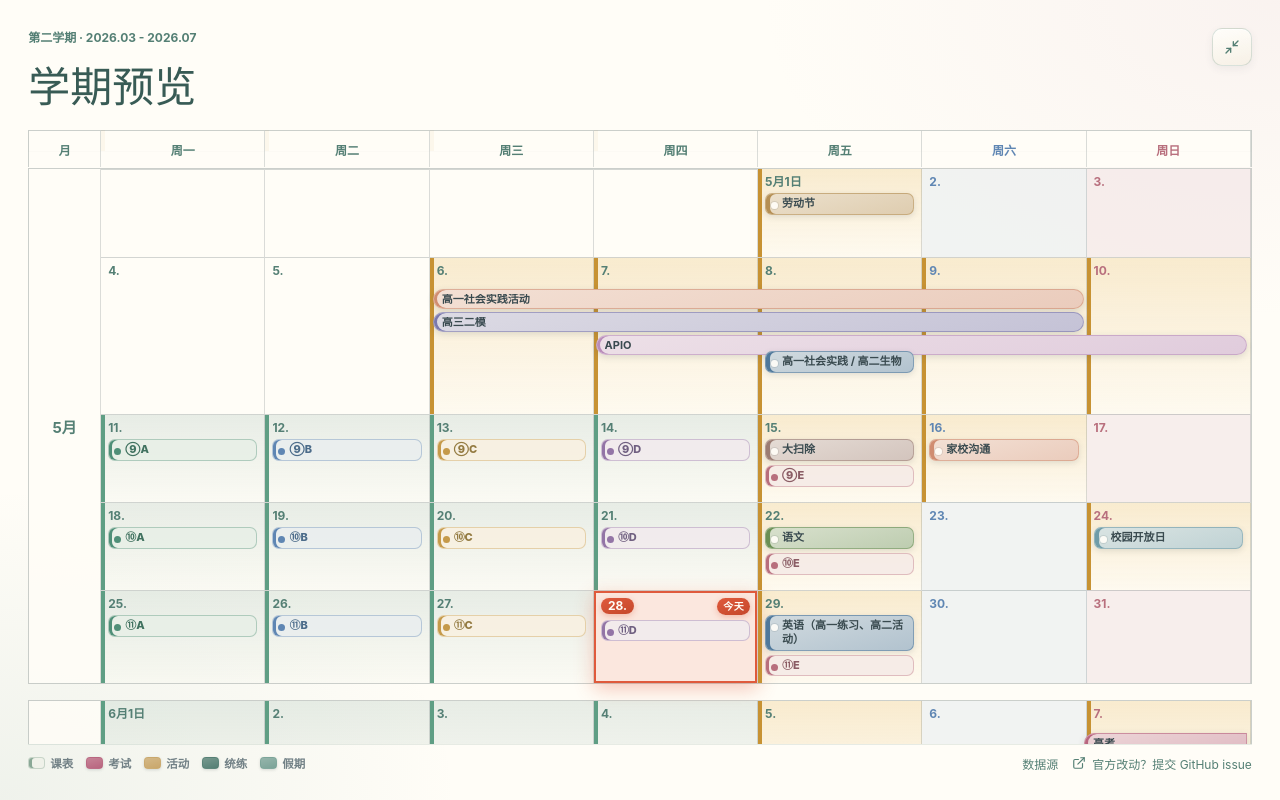
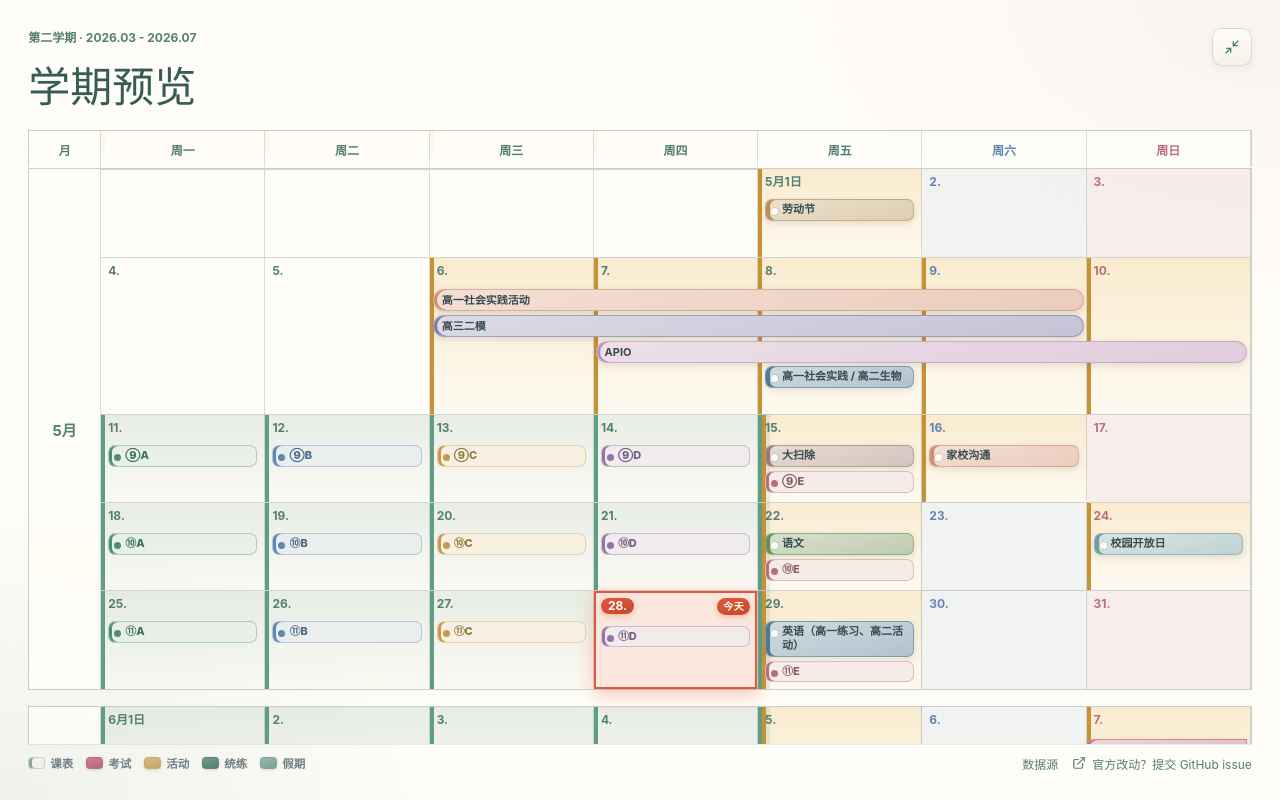
Before and after one commit to ieduer/bdfz-calendar, a React (Vite) app: page / in a window 1280 px wide. Shown: the top 800 px of the page. Built offline with nearby package versions, Linux system fonts and the light colour scheme; a web font is replaced by a local one.

Commit message:
Separate range bars from cycle chips

```diff
--- a/src/App.tsx
+++ b/src/App.tsx
@@ -338,7 +338,8 @@ function SheetDayCell({ cell, eventsByDate, stateEventsByDate, isFirstWeek = fal
     "sheet-day-cell",
     isFirstWeek ? "is-first-week" : "",
     dayEvents.length > 0 ? "has-events" : "",
-    hasActivity ? "has-activity" : hasCycle ? "has-class" : "",
+    hasCycle ? "has-class" : "",
+    hasActivity ? "has-activity" : "",
     isToday ? "is-today" : "",
     cell.weekday === 6 ? "is-saturday" : "",
     cell.weekday === 7 ? "is-sunday" : ""
@@ -579,9 +580,7 @@ export default function App() {
   }, [filteredEvents]);
   const dayCellClassNames = (arg: { date: Date }): string[] => {
     const date = fcDateText(arg.date);
-    if (activityDates.has(date)) return ["has-activity"];
-    if (classDates.has(date)) return ["has-class"];
-    return [];
+    return [classDates.has(date) ? "has-class" : "", activityDates.has(date) ? "has-activity" : ""].filter(Boolean);
   };
   const nextEvents = useMemo(() => upcomingEvents(term, today, 7), [term, today]);
   const todayEvents = useMemo(
--- a/src/styles.css
+++ b/src/styles.css
@@ -903,6 +903,14 @@ h1 {
   box-shadow: inset 4px 0 0 var(--day-activity-edge);
 }
 
+/* 同日既有跨天活动又有 A/B/C/D/E/F：保留课表绿色脊条，并加活动提示线 */
+.sheet-day-cell.has-class.has-activity {
+  background:
+    linear-gradient(90deg, rgba(95, 158, 132, 0.14) 0 12px, transparent 12px),
+    var(--day-activity-fill);
+  box-shadow: inset 4px 0 0 var(--day-class-edge), inset 8px 0 0 var(--day-activity-edge);
+}
+
 /* 今天：珊瑚红描边 + 角标 + 光晕，刻意避开课表/活动配色（放在最后，优先级压过三态底色） */
 .sheet-day-cell.is-today {
   background: var(--today-wash);
@@ -966,7 +974,7 @@ h1 {
   display: grid;
   align-content: start;
   gap: 4px;
-  margin-top: calc(var(--range-lanes, 0) * 23px);
+  margin-top: calc(6px + var(--range-lanes, 0) * 26px);
 }
 
 .sheet-range-layer {
@@ -977,8 +985,8 @@ h1 {
   right: 0;
   display: grid;
   grid-template-columns: repeat(7, minmax(0, 1fr));
-  grid-auto-rows: 20px;
-  gap: 3px 0;
+  grid-auto-rows: 22px;
+  gap: 4px 0;
   padding: 0 5px;
   pointer-events: none;
 }
@@ -1015,7 +1023,7 @@ h1 {
 .sheet-range-chip {
   pointer-events: auto;
   min-height: 20px;
-  height: 20px;
+  height: 22px;
   display: flex;
   align-items: center;
   margin: 0 1px;
@@ -1316,6 +1324,13 @@ h1 {
   box-shadow: inset 4px 0 0 var(--day-activity-edge);
 }
 
+.fc .fc-daygrid-day.has-class.has-activity .fc-daygrid-day-frame {
+  background:
+    linear-gradient(90deg, rgba(95, 158, 132, 0.14) 0 12px, transparent 12px),
+    var(--day-activity-fill);
+  box-shadow: inset 4px 0 0 var(--day-class-edge), inset 8px 0 0 var(--day-activity-edge);
+}
+
 /* 今天若恰好有课/活动：脊条 + 珊瑚红描边并存 */
 .fc .fc-day-today.has-class .fc-daygrid-day-frame {
   box-shadow: inset 4px 0 0 var(--day-class-edge), inset 0 0 0 2px var(--today), 0 6px 18px var(--today-glow);
@@ -1323,6 +1338,10 @@ h1 {
 
 .fc .fc-day-today.has-activity .fc-daygrid-day-frame {
   box-shadow: inset 4px 0 0 var(--day-activity-edge), inset 0 0 0 2px var(--today), 0 6px 18px var(--today-glow);
+}
+
+.fc .fc-day-today.has-class.has-activity .fc-daygrid-day-frame {
+  box-shadow: inset 4px 0 0 var(--day-class-edge), inset 8px 0 0 var(--day-activity-edge), inset 0 0 0 2px var(--today), 0 6px 18px var(--today-glow);
 }
 
 .fc .fc-col-header-cell.fc-day-sat .fc-col-header-cell-cushion {
```
